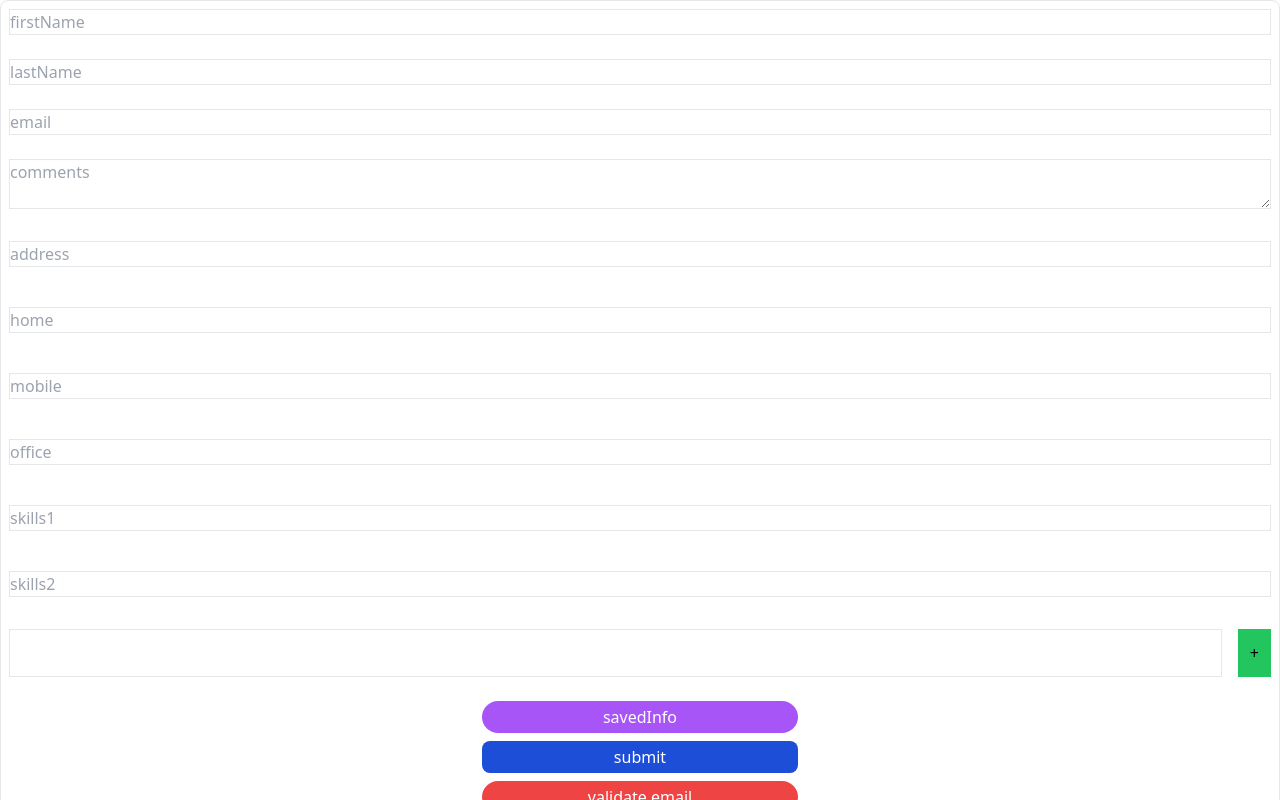
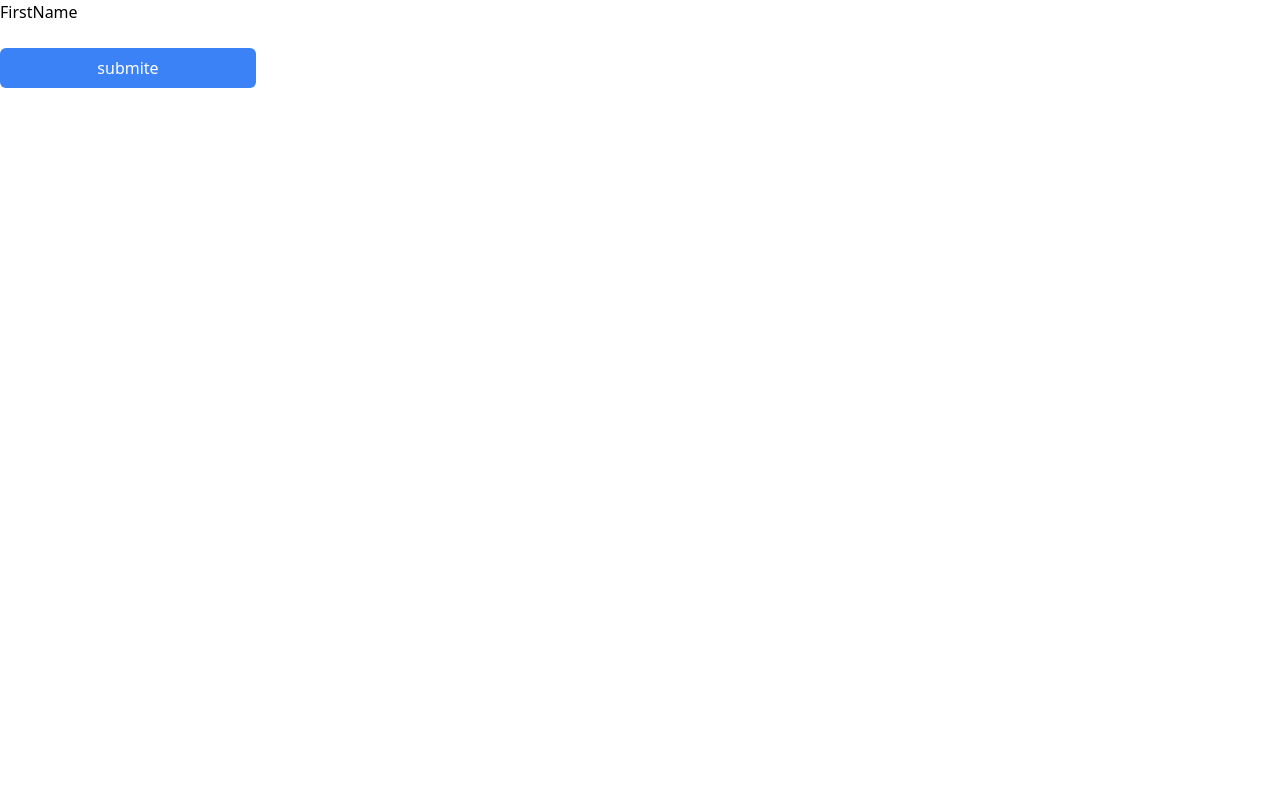
Before and after one commit to aeinmananni/formik, a React (Vite) app: page / in a window 1280 px wide. Shown: the top 800 px of the page. Built offline with nearby package versions, Linux system fonts and the light colour scheme.

Commit message:
add Custom Formik

```diff
--- a/src/App.tsx
+++ b/src/App.tsx
@@ -1,7 +1,7 @@
 // import PersonalForm from "./components/personal-form";
-import FormikComponents from "./components/formik-components";
+import FormikContainer from "./components/custom/formik-container";
 const App = () => {
-  return <FormikComponents />;
+  return <FormikContainer />;
 };
 
 export default App;
--- /dev/null
+++ b/src/components/custom/element/formik-input.tsx
@@ -0,0 +1,25 @@
+import { ErrorMessage, Field } from "formik";
+import { forwardRef, InputHTMLAttributes } from "react";
+
+type FormikInputProps = {
+  errorsName?: string;
+  label?: string;
+} & InputHTMLAttributes<HTMLInputElement>;
+
+const FormikInput = forwardRef<HTMLInputElement, FormikInputProps>(
+  ({ errorsName, label, ...props }, ref) => {
+    return (
+      <div className="flex flex-col">
+        <label>{label}</label>
+        <Field ref={ref} {...props} />
+        <ErrorMessage
+          className="text-red-500"
+          name={`${errorsName}`}
+          component={"div"}
+        />
+      </div>
+    );
+  }
+);
+
+export default FormikInput;
--- /dev/null
+++ b/src/components/custom/formik-container.tsx
@@ -0,0 +1,42 @@
+import { Formik, Form } from "formik";
+import * as Yup from "yup";
+import Button from "../../UI/button";
+import FormikControl from "./formik-control";
+
+const FormikContainer = () => {
+  const initailValues = { firstName: "" };
+  const validationSchemas = Yup.object({
+    firstName: Yup.string().required("Required !"),
+  });
+
+  const onSubmite = (values: { firstName: string }) => {
+    console.log(values);
+  };
+  return (
+    <Formik
+      className="flex justify-center items-center w-full p-5"
+      onSubmit={onSubmite}
+      initialValues={initailValues}
+      validationSchema={validationSchemas}
+    >
+      {(formik) => (
+        <Form>
+          <FormikControl
+            control="input"
+            type="text"
+            name="firstName"
+            label={"FirstName"}
+            errorsName="firstName"
+          />
+          <Button
+            className="bg-blue-500 text-white py-2 px-1 rounded-md w-1/5"
+            type="submit"
+            text="submite"
+          />
+        </Form>
+      )}
+    </Formik>
+  );
+};
+
+export default FormikContainer;
--- /dev/null
+++ b/src/components/custom/formik-control.tsx
@@ -0,0 +1,23 @@
+import { InputHTMLAttributes } from "react";
+import FormikInput from "./element/formik-input";
+
+type FormikControlProps = {
+  control?: "input" | "textarea" | "select" | "radio" | "checkbox";
+  errorsName?: string;
+  label?: string;
+} & InputHTMLAttributes<HTMLInputElement>;
+
+const FormikControl = ({ control, ...props }: FormikControlProps) => {
+  switch (control) {
+    case "input":
+      return <FormikInput {...props} />;
+    case "textarea":
+    case "select":
+    case "radio":
+    case "checkbox":
+    default:
+      return null;
+  }
+};
+
+export default FormikControl;
```
